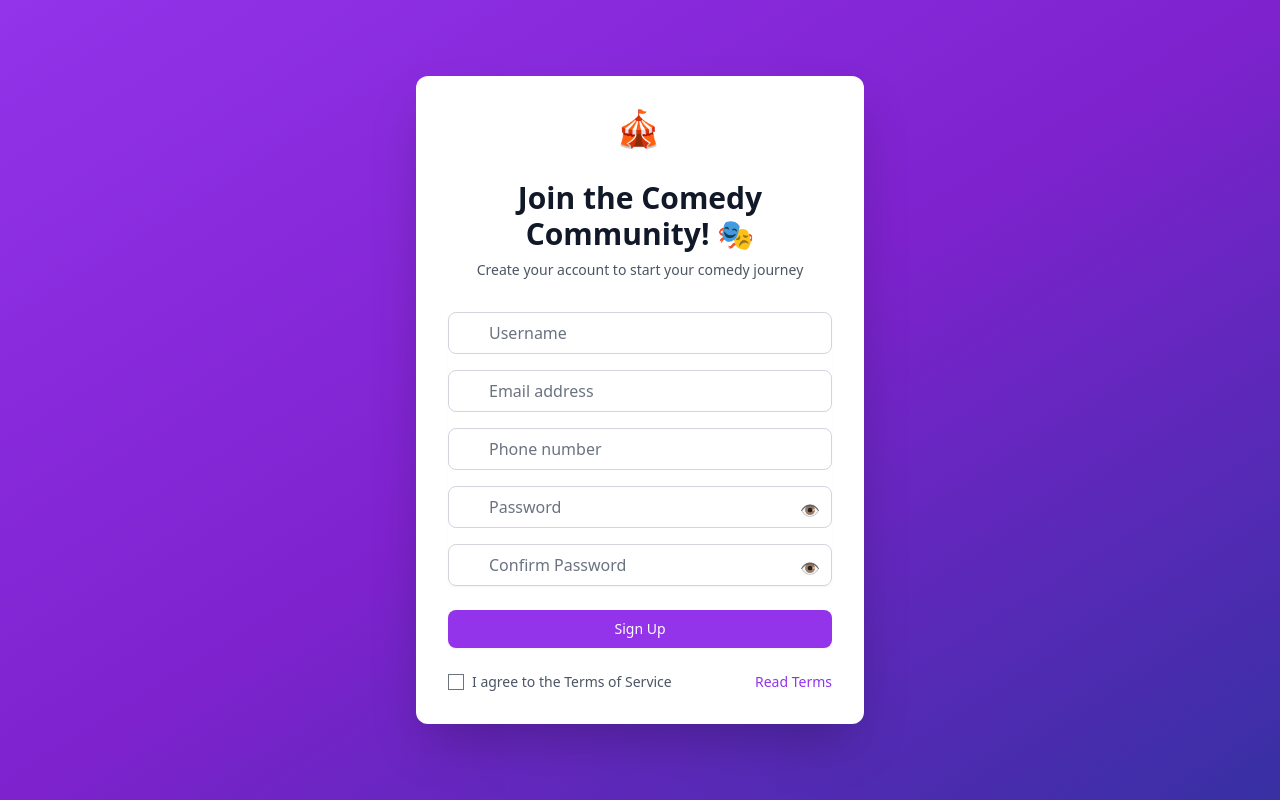
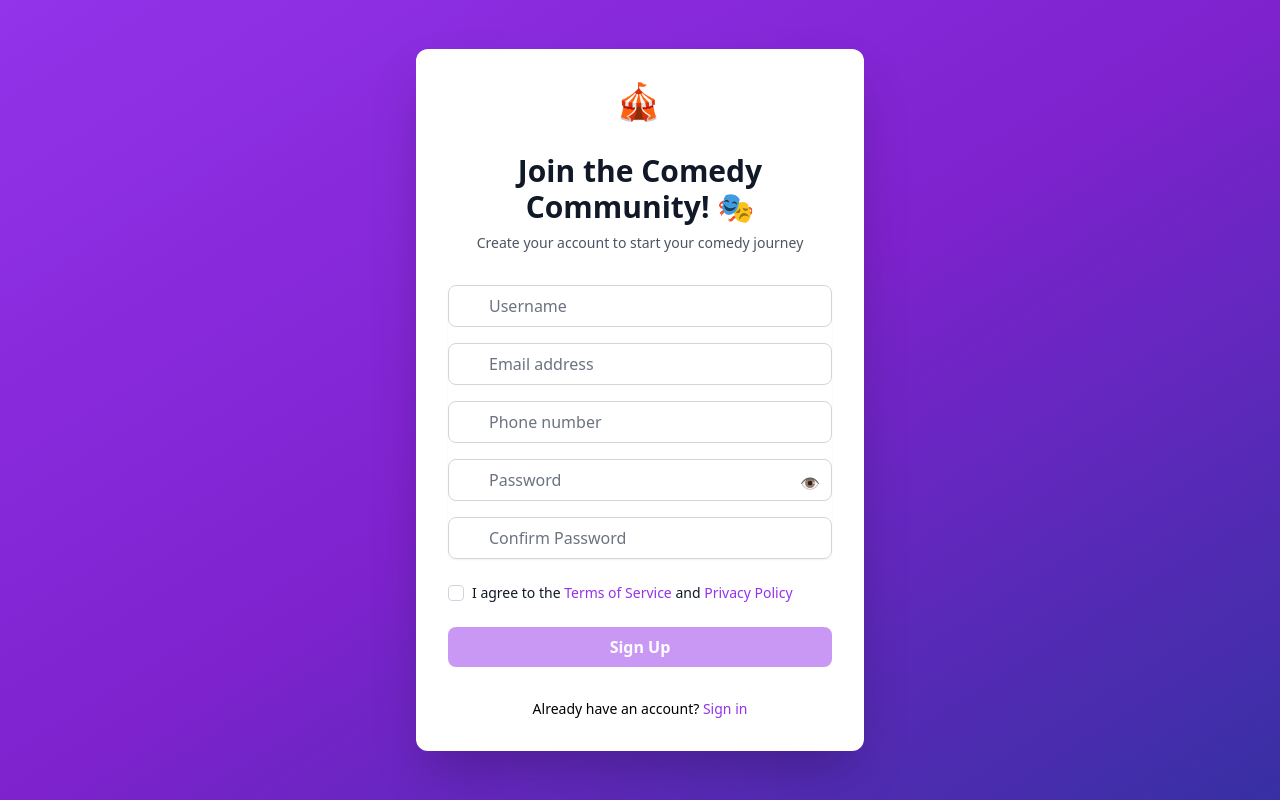
Before and after one commit to shubhhhwarrior/shubh-shows, a Next.js app: page /auth/signup in a window 1280 px wide. Built offline with nearby package versions, Linux system fonts and the light colour scheme.

Commit message:
Update signup.tsx

```diff
--- a/pages/auth/signup.tsx
+++ b/pages/auth/signup.tsx
@@ -10,7 +10,6 @@ export default function SignUp() {
   const [error, setError] = useState('');
   const [isChecked, setIsChecked] = useState(false);
   const [showPassword, setShowPassword] = useState(false);
-  const [showConfirmPassword, setShowConfirmPassword] = useState(false); // New state for confirm password visibility
   const [formData, setFormData] = useState({
     username: '',
     email: '',
@@ -32,10 +31,6 @@ export default function SignUp() {
 
   const togglePasswordVisibility = () => {
     setShowPassword((prev) => !prev);
-  };
-
-  const toggleConfirmPasswordVisibility = () => {
-    setShowConfirmPassword((prev) => !prev);
   };
 
   const handleSubmit = async (e: React.FormEvent) => {
@@ -232,49 +227,45 @@ export default function SignUp() {
               <input
                 id="confirmPassword"
                 name="confirmPassword"
-                type={showConfirmPassword ? 'text' : 'password'} // Conditional type
+                type={showPassword ? 'text' : 'password'}
                 required
                 value={formData.confirmPassword}
                 onChange={handleChange}
                 className="appearance-none rounded-lg relative block w-full pl-10 px-3 py-2 border border-gray-300 placeholder-gray-500 text-gray-900 focus:outline-none focus:ring-purple-500 focus:border-purple-500"
                 placeholder="Confirm Password"
               />
-              <button
-                type="button"
-                onClick={toggleConfirmPasswordVisibility}
-                className="absolute top-3 right-3 text-gray-400"
-                aria-label={showConfirmPassword ? 'Hide confirm password' : 'Show confirm password'}
-              >
-                {showConfirmPassword ? '🙈' : '👁️'}
-              </button>
             </div>
           </div>
 
-          {/* Submit button */}
+          {/* Terms and Conditions */}
+          <div className="flex items-center">
+            <input
+              type="checkbox"
+              id="terms"
+              checked={isChecked}
+              onChange={handleCheckboxChange}
+              className="h-4 w-4 text-purple-600 focus:ring-purple-500 border-gray-300 rounded"
+            />
+            <label htmlFor="terms" className="ml-2 block text-sm text-gray-900">
+              I agree to the <Link href="/policies" className="text-purple-600">Terms of Service</Link> and <Link href="/policies" className="text-purple-600">Privacy Policy</Link>
+            </label>
+          </div>
+
+          {/* Submit Button */}
           <button
             type="submit"
             disabled={isLoading || !isChecked}
-            className="w-full flex justify-center py-2 px-4 border border-transparent text-sm font-medium rounded-lg shadow-sm text-white bg-purple-600 hover:bg-purple-700 focus:outline-none focus:ring-2 focus:ring-offset-2 focus:ring-purple-500"
+            className="w-full bg-purple-600 text-white font-semibold py-2 px-4 rounded-lg hover:bg-purple-700 focus:outline-none focus:ring-2 focus:ring-purple-500 focus:ring-offset-2 disabled:opacity-50"
           >
             {isLoading ? 'Signing Up...' : 'Sign Up'}
           </button>
+        </motion.form>
 
-          {/* Terms of Service */}
-          <div className="flex items-center justify-between">
-            <label className="flex items-center">
-              <input
-                type="checkbox"
-                className="form-checkbox"
-                checked={isChecked}
-                onChange={handleCheckboxChange}
-              />
-              <span className="ml-2 text-sm text-gray-600">I agree to the Terms of Service</span>
-            </label>
-            <Link href="/terms" className="text-sm text-purple-600 hover:text-purple-500">
-              Read Terms
-            </Link>
-          </div>
-        </motion.form>
+        <div className="mt-6 text-center">
+          <p className="text-sm">
+            Already have an account? <Link href="/auth/login" className="font-medium text-purple-600 hover:text-purple-500">Sign in</Link>
+          </p>
+        </div>
       </motion.div>
     </div>
   );
```
